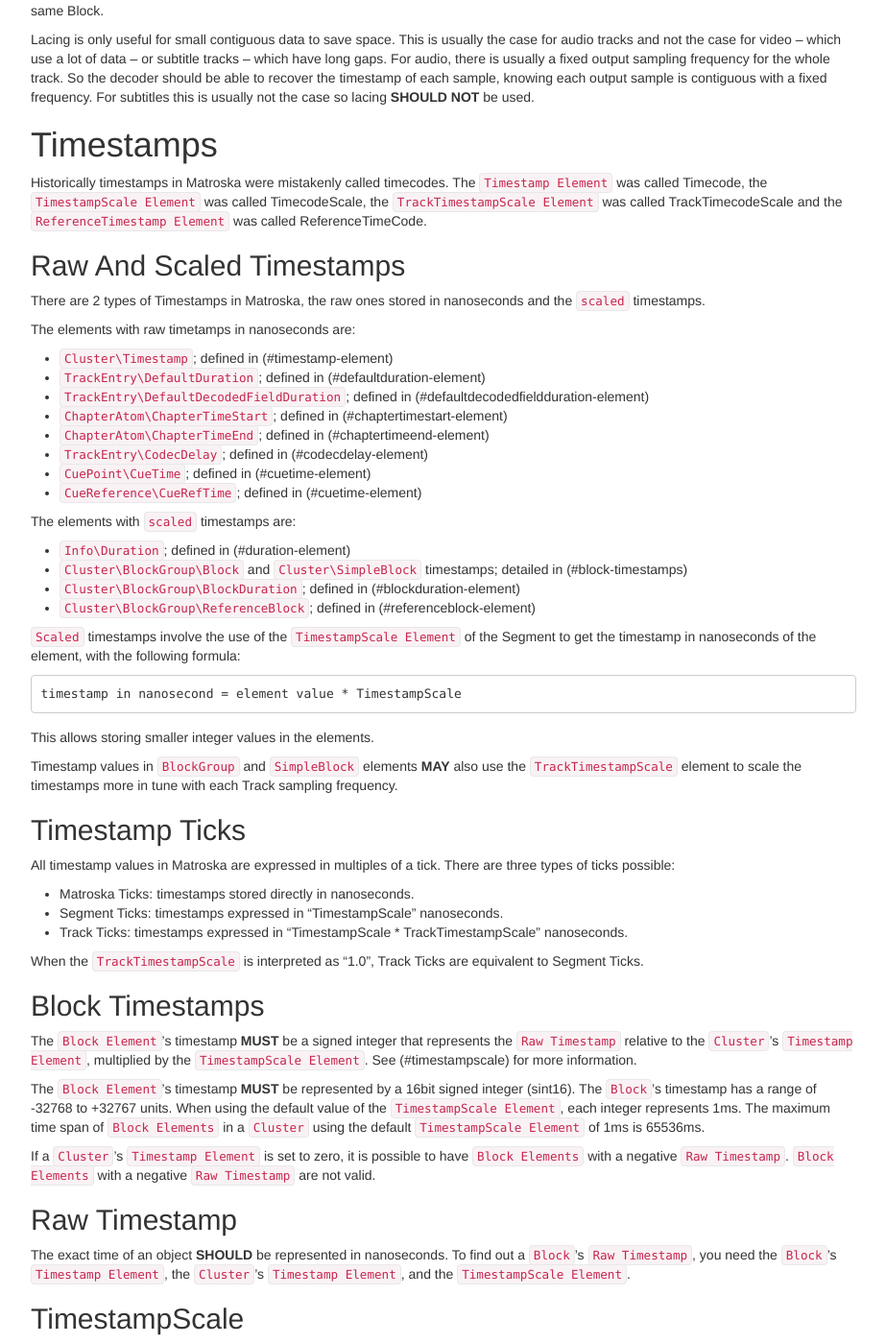
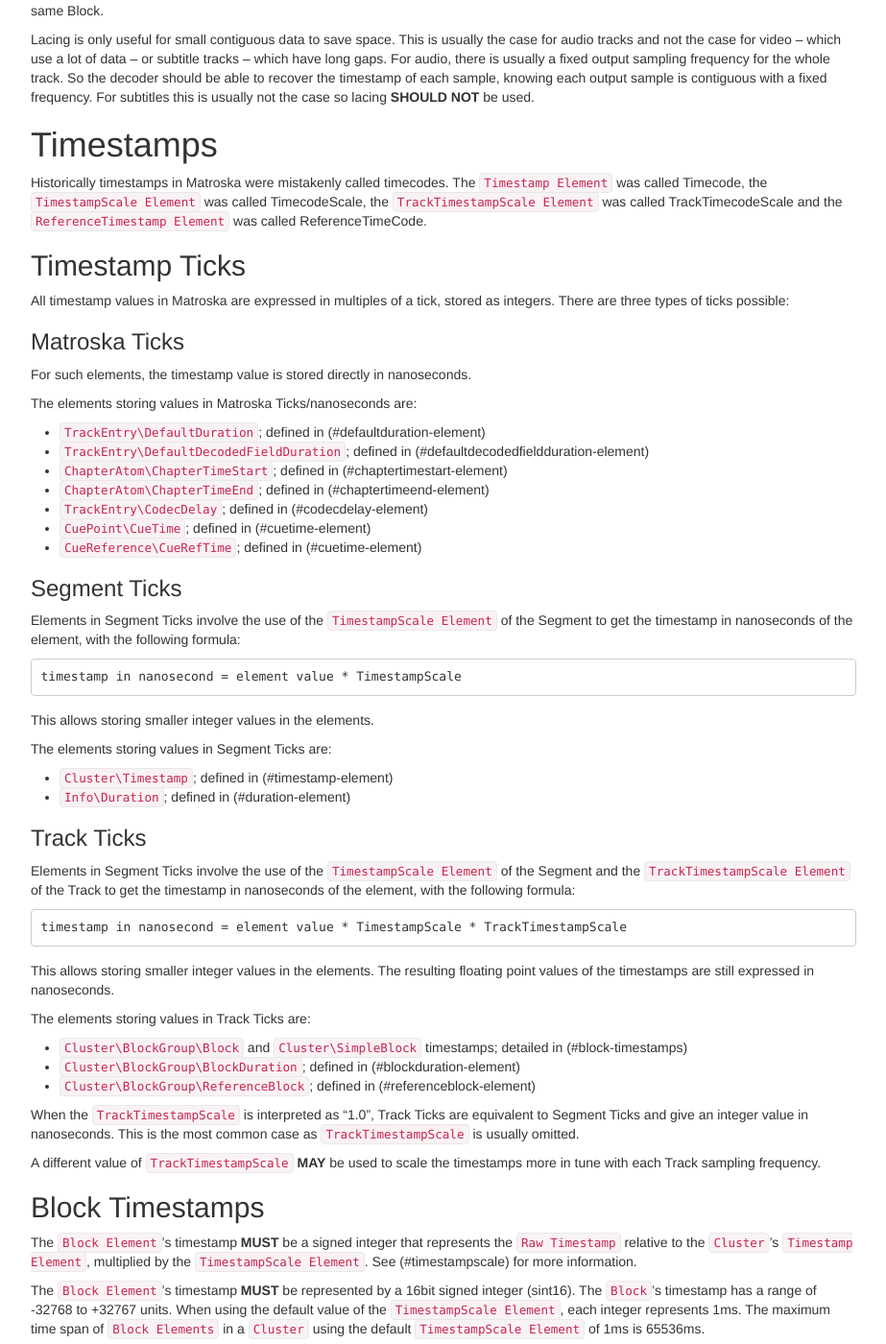
Before and after one commit to ietf-wg-cellar/matroska-specification, a Jekyll site: the page built from notes.md, in a window 1280 px wide and 1400 px high, scrolled down 3447 px. Shown: the whole window at 96% size, without its empty margins (273-1196 px from the left). Built offline with Jekyll 4.4.1, drawn with Linux system fonts in a browser that asks for light colours.

Commit message:
merge Raw And Scaled Timestamps and Timestamp Ticks sections

```diff
--- a/notes.md
+++ b/notes.md
@@ -265,13 +265,17 @@
 `TrackTimestampScale Element` was called TrackTimecodeScale and the
 `ReferenceTimestamp Element` was called ReferenceTimeCode.
 
-## Raw And Scaled Timestamps
+## Timestamp Ticks
 
-There are 2 types of Timestamps in Matroska, the raw ones stored in nanoseconds and the `scaled` timestamps.
+All timestamp values in Matroska are expressed in multiples of a tick, stored as integers.
+There are three types of ticks possible:
 
-The elements with raw timetamps in nanoseconds are:
+### Matroska Ticks
 
-* `Cluster\Timestamp`; defined in (#timestamp-element)
+For such elements, the timestamp value is stored directly in nanoseconds.
+
+The elements storing values in Matroska Ticks/nanoseconds are:
+
 * `TrackEntry\DefaultDuration`; defined in (#defaultduration-element)
 * `TrackEntry\DefaultDecodedFieldDuration`; defined in (#defaultdecodedfieldduration-element)
 * `ChapterAtom\ChapterTimeStart`; defined in (#chaptertimestart-element)
@@ -280,33 +284,41 @@
 * `CuePoint\CueTime`; defined in (#cuetime-element)
 * `CueReference\CueRefTime`; defined in (#cuetime-element)
 
-The elements with `scaled` timestamps are:
+### Segment Ticks
 
-* `Info\Duration`; defined in (#duration-element)
-* `Cluster\BlockGroup\Block` and `Cluster\SimpleBlock` timestamps; detailed in (#block-timestamps)
-* `Cluster\BlockGroup\BlockDuration`; defined in (#blockduration-element)
-* `Cluster\BlockGroup\ReferenceBlock`; defined in (#referenceblock-element)
-
-`Scaled` timestamps involve the use of the `TimestampScale Element` of the Segment to get the timestamp
+Elements in Segment Ticks involve the use of the `TimestampScale Element` of the Segment to get the timestamp
 in nanoseconds of the element, with the following formula:
 
     timestamp in nanosecond = element value * TimestampScale
 
 This allows storing smaller integer values in the elements.
 
-Timestamp values in `BlockGroup` and `SimpleBlock` elements **MAY** also use the `TrackTimestampScale` element
+The elements storing values in Segment Ticks are:
+
+* `Cluster\Timestamp`; defined in (#timestamp-element)
+* `Info\Duration`; defined in (#duration-element)
+
+### Track Ticks
+
+Elements in Segment Ticks involve the use of the `TimestampScale Element` of the Segment and the `TrackTimestampScale Element` of the Track
+to get the timestamp in nanoseconds of the element, with the following formula:
+
+    timestamp in nanosecond = element value * TimestampScale * TrackTimestampScale
+
+This allows storing smaller integer values in the elements.
+The resulting floating point values of the timestamps are still expressed in nanoseconds.
+
+The elements storing values in Track Ticks are:
+
+* `Cluster\BlockGroup\Block` and `Cluster\SimpleBlock` timestamps; detailed in (#block-timestamps)
+* `Cluster\BlockGroup\BlockDuration`; defined in (#blockduration-element)
+* `Cluster\BlockGroup\ReferenceBlock`; defined in (#referenceblock-element)
+
+When the `TrackTimestampScale` is interpreted as "1.0", Track Ticks are equivalent to Segment Ticks
+and give an integer value in nanoseconds. This is the most common case as `TrackTimestampScale` is usually omitted.
+
+A different value of `TrackTimestampScale` **MAY** be used
 to scale the timestamps more in tune with each Track sampling frequency.
-
-## Timestamp Ticks
-
-All timestamp values in Matroska are expressed in multiples of a tick.
-There are three types of ticks possible:
-
-* Matroska Ticks: timestamps stored directly in nanoseconds.
-* Segment Ticks: timestamps expressed in "TimestampScale" nanoseconds.
-* Track Ticks: timestamps expressed in "TimestampScale * TrackTimestampScale" nanoseconds.
-
-When the `TrackTimestampScale` is interpreted as "1.0", Track Ticks are equivalent to Segment Ticks.
 
 ## Block Timestamps
 
```
